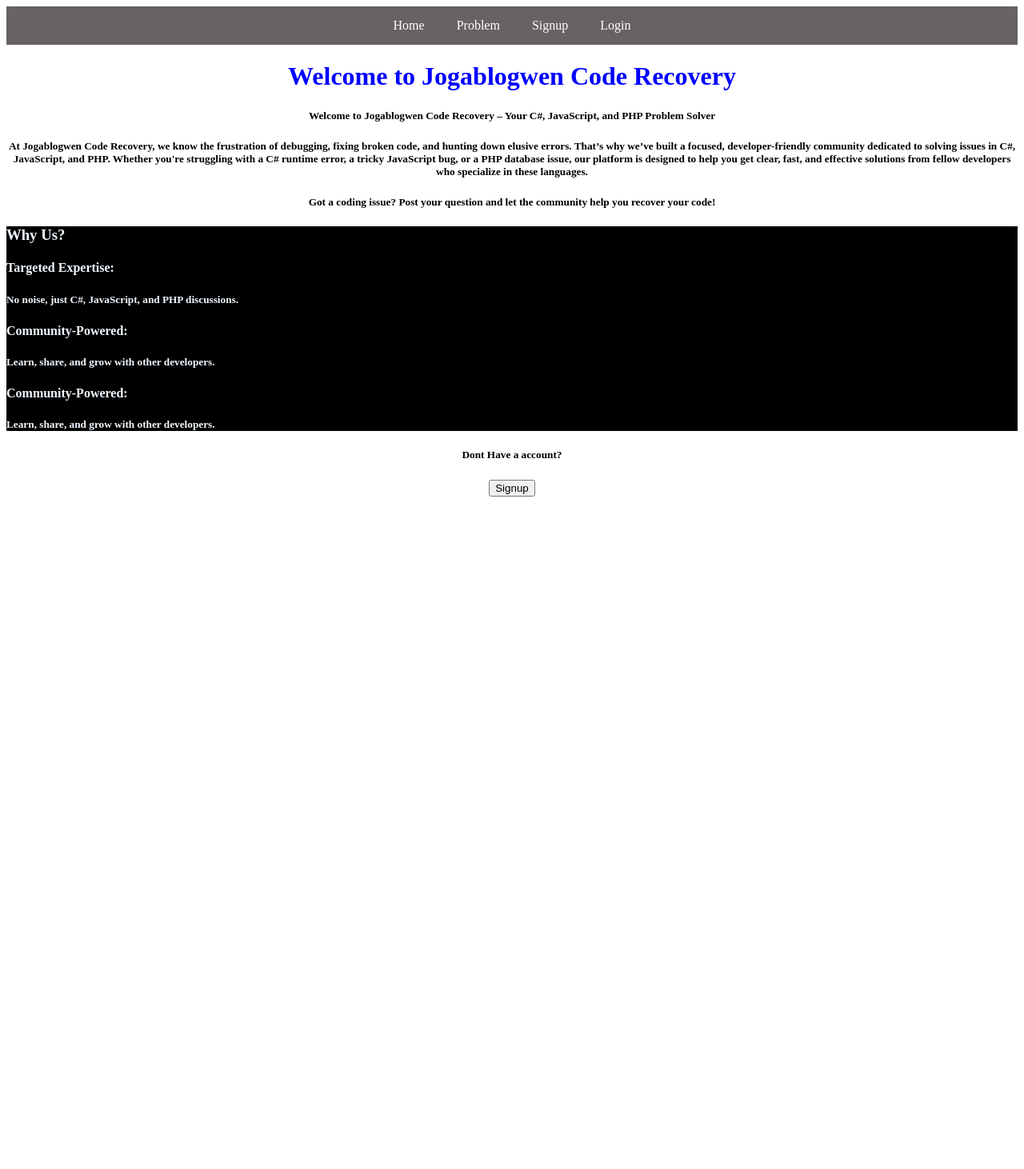
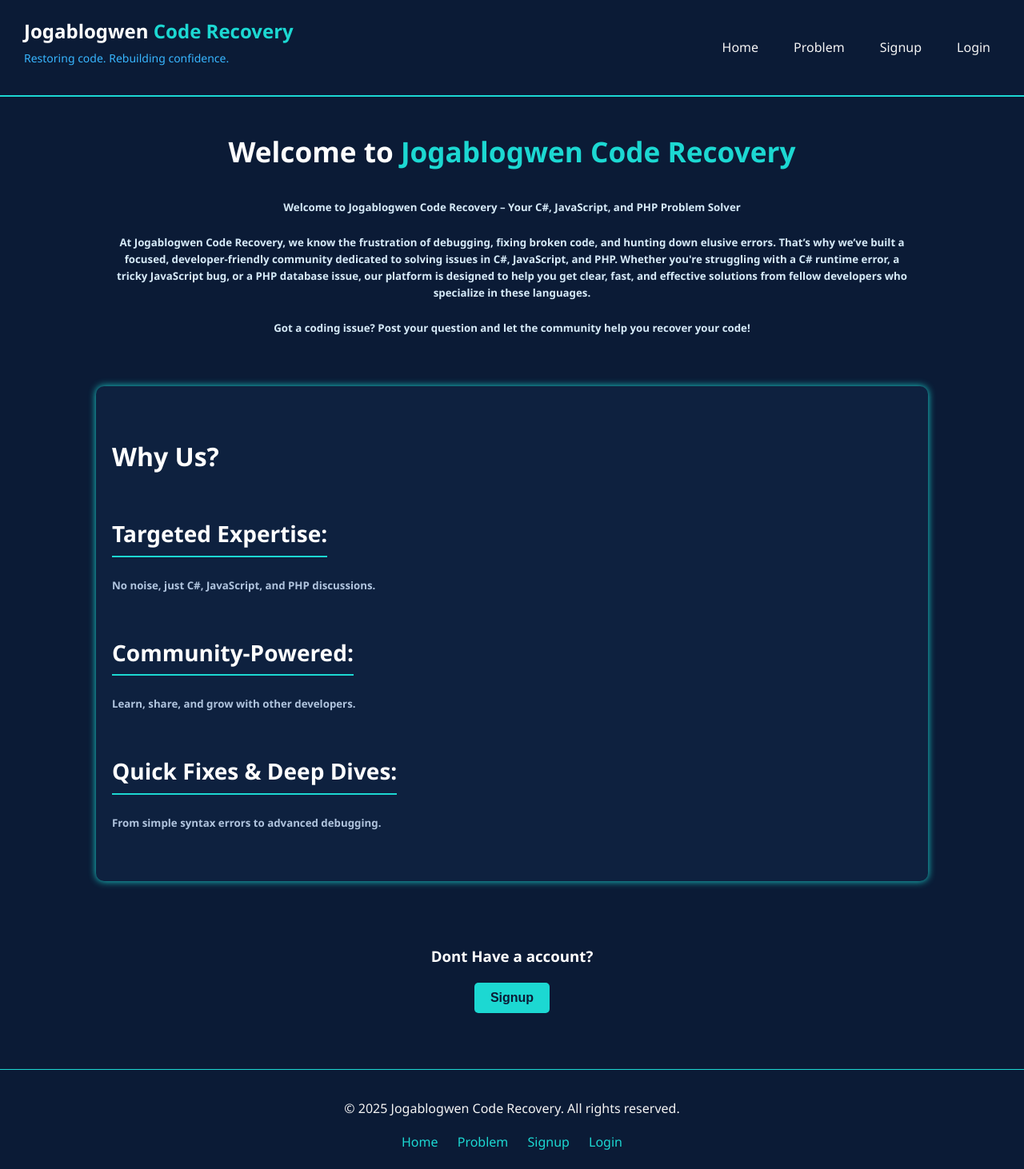
Before and after one commit to ConfirmedDead/lean-six-sigma, a PHP site: page /Lean-Six-Sigma/ in a window 1280 px wide. Shown: the whole page at 80% size. Before the commit the page ends 621 px from the top, so only its background shows below. Run offline with PHP 8.4, Linux system fonts and the light colour scheme.

Commit message:
footer/header/indexpage
made things look better

```diff
--- a/Index.php
+++ b/Index.php
@@ -15,8 +15,13 @@
     <title>Document</title>
 </head>
 <body>
-     <!-- Header Navigation -->
-     <nav class="navbar">
+    <!-- Header -->
+<header class="main-header">
+    <div class="logo">
+        <h1>Jogablogwen <span>Code Recovery</span></h1>
+        <p class="tagline">Restoring code. Rebuilding confidence.</p>
+    </div>
+    <nav class="navbar">
         <ul>
             <li><a href="index.php">Home</a></li>
             <li><a href="problemPage.php">Problem</a></li>
@@ -24,12 +29,12 @@
             <li><a href="loginPage.php">Login</a></li>
         </ul>
     </nav>
+</header>
 
     <!-- Welcome -->
-<div class = "welcome">
-    <h1> Welcome to Jogablogwen Code Recovery </h1>
-</div>
-
+    <div class="welcome">
+    Welcome to <span style="color:#1CD8D2;">Jogablogwen Code Recovery</span>
+    </div>
     <!-- General description of website -->
 <div class = "desc">
     <h5>
@@ -52,44 +57,55 @@
     <!-- Why us? -->
 <div class = "whyUs">
 
+    <h1>
+        Why Us?
+    </h1>
+
     <h3>
-        Why Us?
+        Targeted Expertise:
     </h3>
-
-    <h4>
-        Targeted Expertise:
-    </h4>
 
     <h5>
         No noise, just C#, JavaScript, and PHP discussions.
     </h5>
 
-    <h4>
+    <h3>
         Community-Powered:
-    </h4>
+    </h3>
 
     <h5>
         Learn, share, and grow with other developers.
     </h5>
 
-    <h4>
-        Community-Powered:
-    </h4>
+    <h3>
+    Quick Fixes & Deep Dives:
+    </h3>
 
     <h5>
-        Learn, share, and grow with other developers.
+    From simple syntax errors to advanced debugging.
     </h5>
 
 </div>
 
 <div class = "buttonHolder">
-    <h5> Dont Have a account?</h5>
+    <h3> Dont Have a account?</h3>
     <a href="http://localhost/Lean-Six-Sigma/signupPage.php">
     <button>Signup</button>
     </a>
 </div>
 
     <!-- footer -->
+    <footer class="footer">
+    <div class="footer-content">
+        <p>&copy; 2025 Jogablogwen Code Recovery. All rights reserved.</p>
+        <div class="footer-links">
+            <a href="index.php">Home</a>
+            <a href="problemPage.php">Problem</a>
+            <a href="signupPage.php">Signup</a>
+            <a href="loginPage.php">Login</a>
+        </div>
+    </div>
+</footer>
 
 
 </body>
--- a/css/index.css
+++ b/css/index.css
@@ -1,47 +1,172 @@
+/* index page */
+body {
+    margin: 0;
+    padding: 0;
+    font-family: 'Segoe UI', Tahoma, Geneva, Verdana, sans-serif;
+    background-color: #0B1B36;
+    color: #FFFFFF;
+    line-height: 1.6;
+}
+
+/* Header text */
+.welcome {
+    text-align: center;
+    padding: 40px 20px 10px;
+    font-size: 2.2em;
+    font-weight: bold;
+    color: #ffffff;
+}
+
+.desc {
+    text-align: center;
+    max-width: 1000px;
+    margin: 0 auto;
+    padding: 0 20px 40px;
+    color: #D6EAF8;
+}
+
+/* Why Us Section */
+.whyUs {
+    background-color: #0E213F;
+    padding: 40px 20px;
+    max-width: 1000px;
+    margin: 0 auto 30px;
+    border-radius: 10px;
+    box-shadow: 0px 0px 10px #1CD8D2;
+}
+
+.whyUs h3 {
+    font-size: 28px;
+    color: #ffffff;
+    margin-bottom: 20px;
+    border-bottom: 2px solid #1CD8D2;
+    display: inline-block;
+    padding-bottom: 5px;
+}
+
+.whyUs h4 {
+    margin-top: 20px;
+    color: #1CD8D2;
+}
+
+.whyUs h5 {
+    margin-top: 5px;
+    color: #B0C4DE;
+}
+
+/* Signup Button Area */
 .buttonHolder {
     text-align: center;
+    padding: 30px;
+    background-color: #0B1B36;
 }
-.welcome {
-    color: blue;
+
+.buttonHolder h5 {
+    font-size: 18px;
+    color: #ffffff;
+    margin-bottom: 10px;
+}
+
+.buttonHolder button {
+    background-color: #1CD8D2;
+    color: #0B1B36;
+    border: none;
+    padding: 10px 20px;
+    font-size: 16px;
+    font-weight: bold;
+    border-radius: 5px;
+    cursor: pointer;
+    transition: background-color 0.3s ease;
+}
+
+.buttonHolder button:hover {
+    background-color: #38B6FF;
+}
+
+/* Navbar */
+.main-header {
+    background-color: #0B1B36; /* Midnight Navy */
+    padding: 20px 30px;
+    display: flex;
+    justify-content: space-between;
+    align-items: center;
+    flex-wrap: wrap;
+    color: #F4F4F4;
+    border-bottom: 2px solid #1CD8D2;
+}
+
+.logo h1 {
+    margin: 0;
+    font-size: 24px;
+    color: #FFFFFF;
+}
+
+.logo span {
+    color: #1CD8D2; /* Bright Cyan */
+}
+
+.tagline {
+    font-size: 14px;
+    color: #38B6FF; /* Sky Blue */
+    margin-top: 4px;
+}
+
+.navbar ul {
+    list-style: none;
+    display: flex;
+    padding: 0;
+    margin: 0;
+}
+
+.navbar li {
+    margin-left: 20px;
+}
+
+.navbar a {
+    color: #F4F4F4;
+    text-decoration: none;
+    padding: 8px 12px;
+    border-radius: 5px;
+    transition: background-color 0.3s ease;
+}
+
+.navbar a:hover {
+    background-color: #1CD8D2;
+    color: #0B1B36;
+}
+
+/* Footer */
+.footer {
+    background-color: #0B1B36; /* Midnight Navy */
+    color: #F4F4F4; /* Soft White */
     text-align: center;
+    padding: 20px 0;
+    margin-top: 40px;
+    border-top: 1px solid #1CD8D2;
 }
-.desc {
-    color: black;
-    text-align: center;
+
+.footer-content {
+    max-width: 900px;
+    margin: 0 auto;
 }
-.signupButton{
-    text-align: center;
+
+.footer-links {
+    margin-top: 10px;
 }
-.whyUs{
-    background-color: black;
-    color: aliceblue;
+
+.footer-links a {
+    color: #1CD8D2; /* Bright Cyan */
+    text-decoration: none;
+    margin: 0 10px;
+    transition: color 0.3s ease;
 }
+
+.footer-links a:hover {
+    color: #00BFFF; /* Electric Blue */
+}
+/* Problem Page */
+
 .problem-page {
     color: rgba(128, 0, 128, 0.993);
     text-align: center;
 }
-.navbar ul {
-    list-style-type: none;
-    background-color: rgb(104, 98, 98);
-    padding: 0;
-    margin: 0;
-    display: flex;
-    justify-content: center;
-}
-
-.navbar li {
-    margin: 0;
-    float: left;
-}
-
-.navbar a {
-    color: white;
-    text-decoration: none;
-    padding: 15px 20px;
-    display: block;
-    text-align: center;
-}
-
-.navbar a:hover {
-    background-color: black;
-}
```
